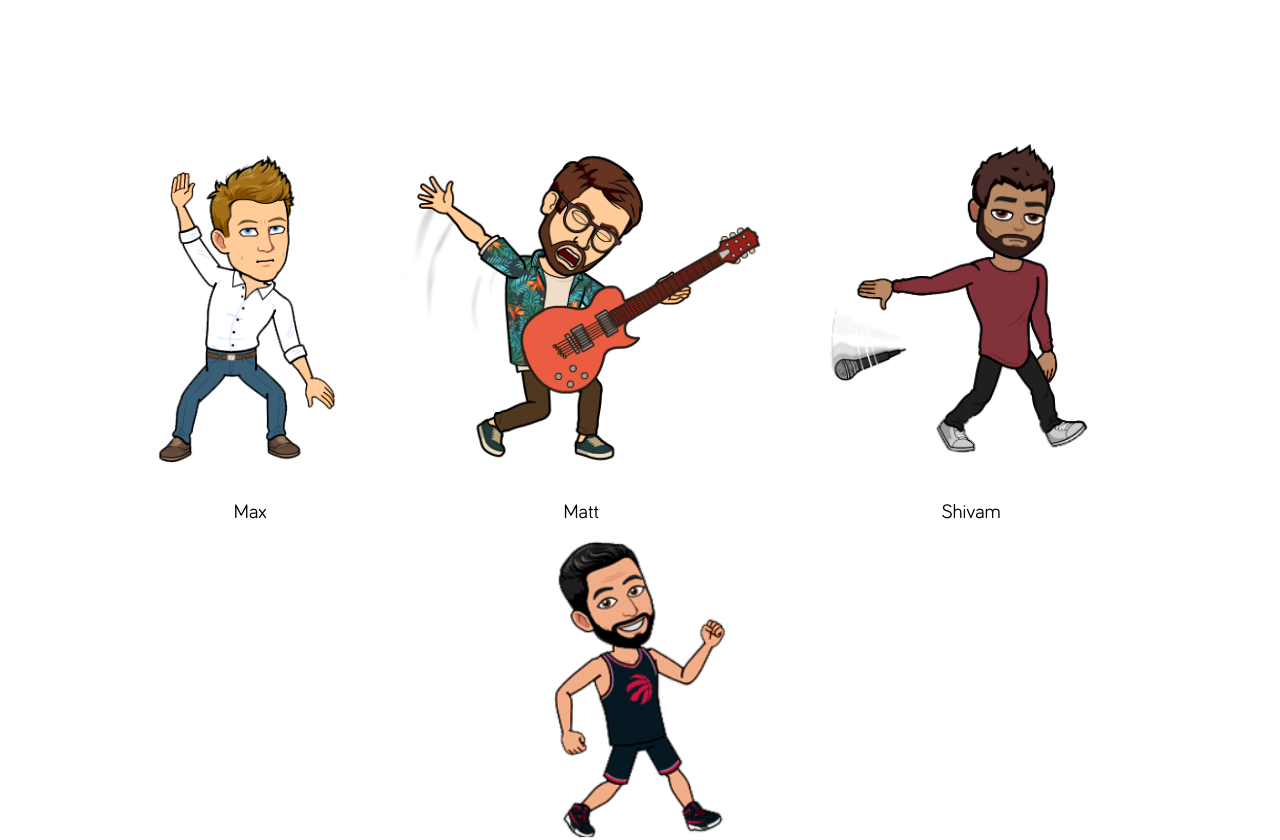
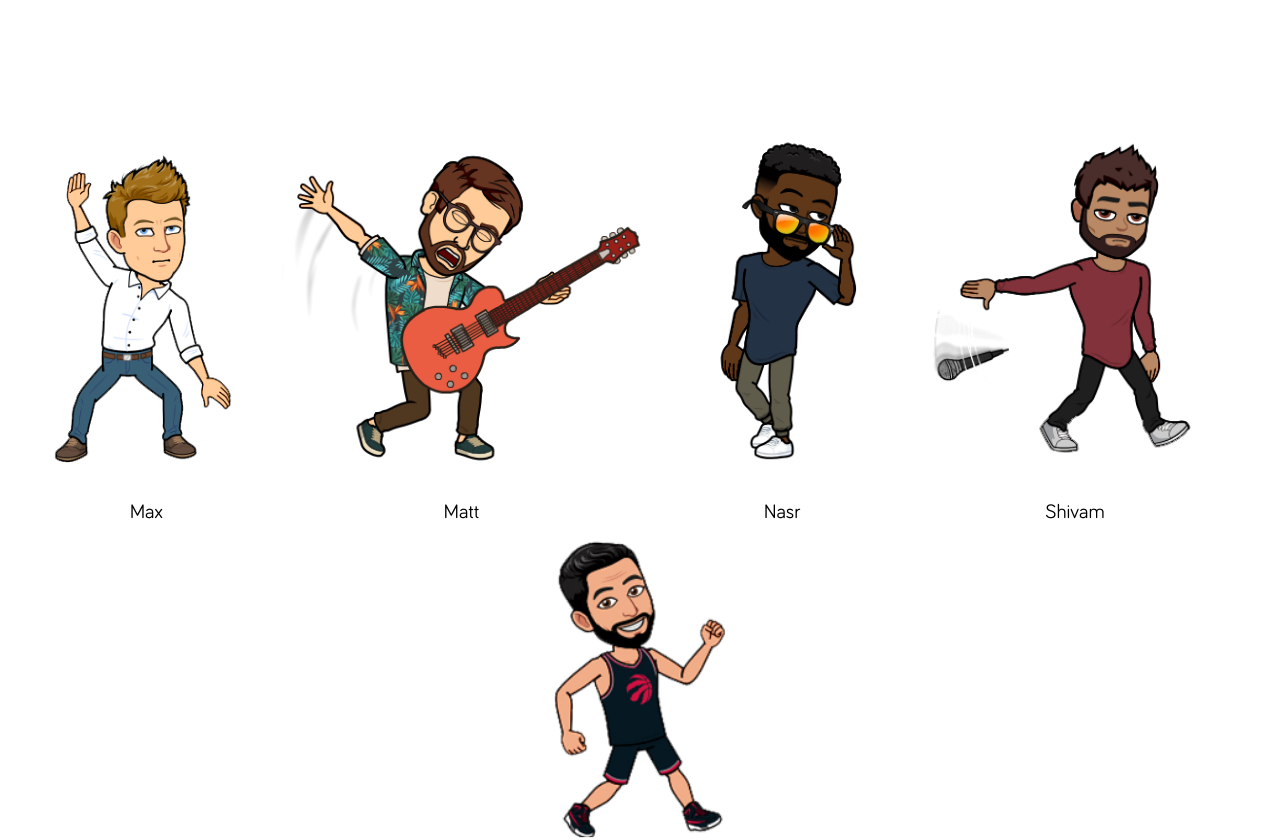
Before and after one commit to sharma0611/team-backspace, a React (Create React App) app: page /about in a window 1280 px wide. Shown: the part 360-1200 px from the top of the page. Built offline with nearby package versions, Linux system fonts and the light colour scheme.

Commit message:
add nasr emoji

```diff
--- a/src/Pages/About.js
+++ b/src/Pages/About.js
@@ -8,6 +8,7 @@ import shady from '../Images/ShadyBitmoji.png'
 import max from '../Images/MaxBitmoji.png'
 import maxAlt from '../Images/MaxBitmoji2.png'
 import matt from '../Images/MattBitmoji.png'
+import nasr from '../Images/NasrBitmoji.png'
 
 class About extends Component {
     render() {
@@ -24,7 +25,7 @@ class About extends Component {
                     We’re a team of software engineers, product designers, and data scientists based
                     in Waterloo.
                 </Text>
-                <Flex justifyContent="space-around" px={[3, 3, 6]} flexWrap="wrap">
+                <Flex justifyContent="space-around" px={[3, 3, 4]} flexWrap="wrap">
                     <Flex
                         onClick={e =>
                             window.open('https://www.linkedin.com/in/max-theodore-jakel/', '_blank')
@@ -59,6 +60,16 @@ class About extends Component {
                     <Flex
                         flexDirection="column"
                         alignItems="center"
+                        onClick={e => window.open('https://www.linkedin.com/in/fukouda/', '_blank')}
+                    >
+                        <Image src={nasr} height={350} alignSelf="center" />
+                        <Text pt={3} textAlign="center" fontFamily="Bariol" fontSize={3}>
+                            Nasr
+                        </Text>
+                    </Flex>
+                    <Flex
+                        flexDirection="column"
+                        alignItems="center"
                         onClick={e =>
                             window.open(
                                 'https://www.linkedin.com/in/shivam-sharma-245187107/',
@@ -83,16 +94,6 @@ class About extends Component {
                             Shady
                         </Text>
                     </Flex>
-                    {/* <Flex
-                        flexDirection="column"
-                        alignItems="center"
-                        onClick={e => window.open('https://www.linkedin.com/in/fukouda/', '_blank')}
-                    >
-                        <Image src={shady} height={350} alignSelf="center" />
-                        <Text pt={3} textAlign="center" fontFamily="Bariol" fontSize={3}>
-                            Nasr
-                        </Text>
-                    </Flex> */}
                 </Flex>
                 <Text
                     width={1}
```
Also changed, not shown: src/Images/NasrBitmoji.png (added).
